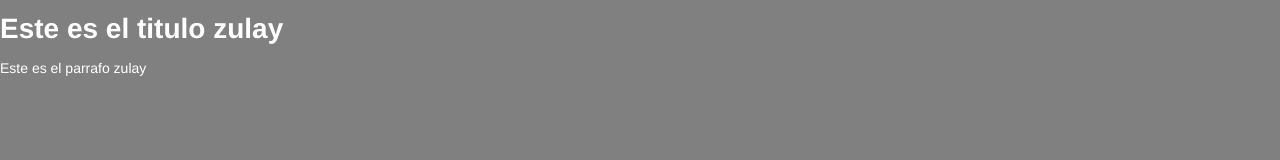
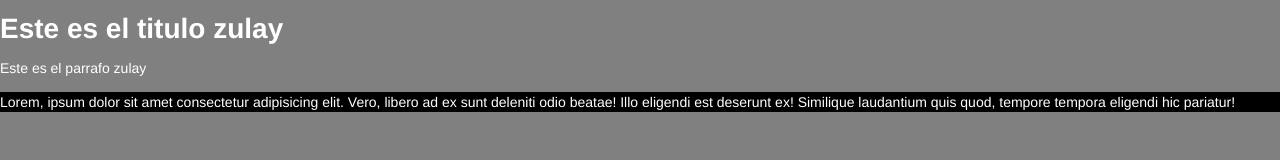
Before and after one commit to viktorkrill/TutGit, a plain HTML site: page index.html in a window 1280 px wide. Drawn offline with Linux system fonts and the light colour scheme.

Commit message:
contenido con caja negra

```diff
--- a/index.html
+++ b/index.html
@@ -7,5 +7,6 @@
 <body>
 <h1>Este es el titulo zulay</h1>
 <p>Este es el parrafo zulay</p>
+<p id="dede">Lorem, ipsum dolor sit amet consectetur adipisicing elit. Vero, libero ad ex sunt deleniti odio beatae! Illo eligendi est deserunt ex! Similique laudantium quis quod, tempore tempora eligendi hic pariatur!</p>
 </body>
 </html>
--- a/style.css
+++ b/style.css
@@ -8,3 +8,9 @@ body {
         background-color: grey;
 
 }
+
+#dede {
+        width: 100%;
+        height: 100%;
+        background-color: black;
+}
```
